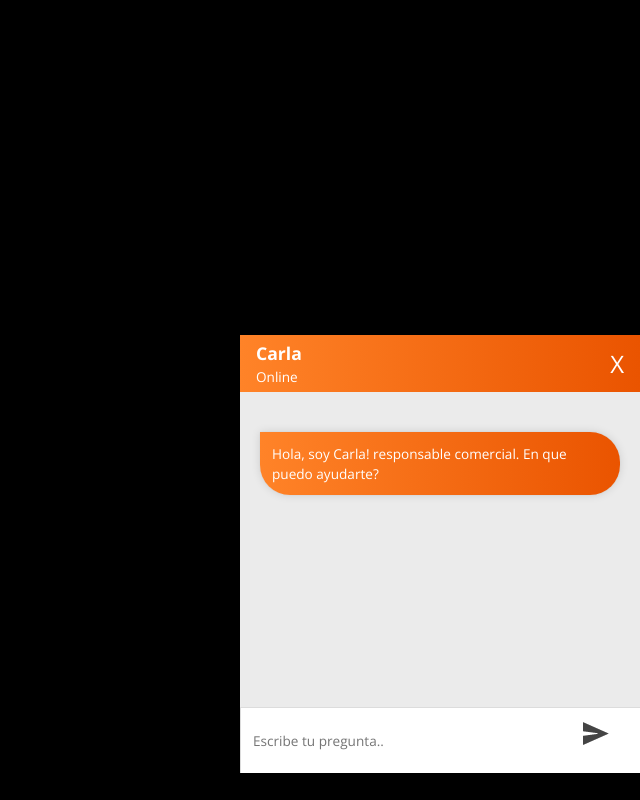
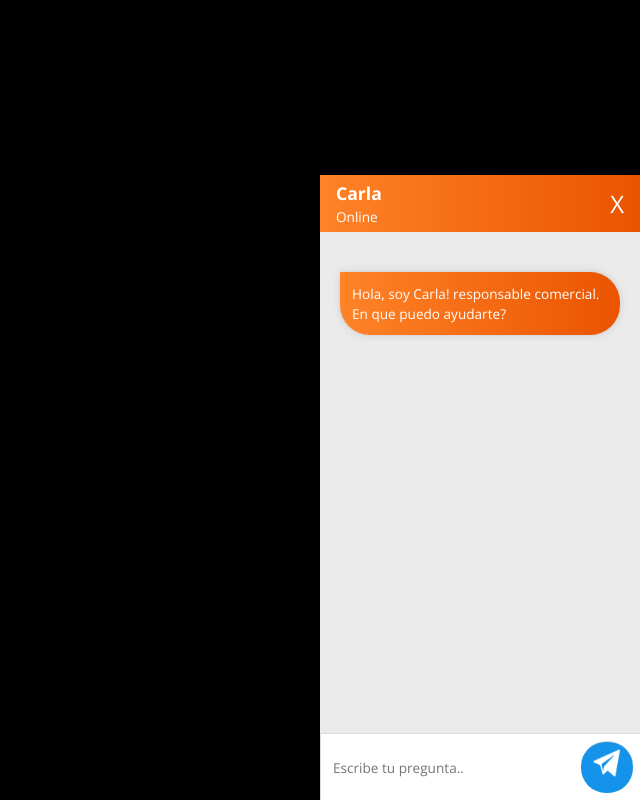
Before and after one commit to MekongDev/chatBot, a plain HTML site: page index2.html in a window 1280 px wide. Both pictures are taken after a click on the element 1237 px from the left and 750 px from the top of the page. Shown: the whole page, without its empty margins (640-1280 px from the left). Drawn offline with nearby package versions, Linux system fonts and the light colour scheme.

Commit message:
improved spinner, add sendbutton icon, change display

```diff
--- a/assets/css/style.css
+++ b/assets/css/style.css
@@ -109,11 +109,23 @@ a:focus {
 }
 
 .sendButton {
-  background-color: transparent !important;
-  position: relative;
+  background-color: #1592ea !important;
+  /* position: relative; */
+  display: inline-flex;
   bottom: 4em;
   left: 25.25em;
   border: 0;
+  cursor: pointer;
+  border-radius: 25px;
+  width: 4rem;
+  margin: 7px;
+  border-top:1px solid #dcdcdc;
+}
+
+.img-conf{
+  width: 30px;
+  height: 30px;
+  margin:5px;
 }
 
 /* MyBot */
@@ -131,8 +143,8 @@ mybot.left .profile_div {
 
 mybot .chatCont {
   position: fixed;
-  width: 400px;
-  height: 400px !important;
+  width: 320px;
+  height: 70% !important;
   /* border: 1px solid #dcdcdc; */
   bottom: 65px;
   right: 0;
@@ -170,11 +182,14 @@ mybot .bot_p_img {
 }
 
 mybot .chatForm {
+  display: flex !important;
+  border-top: 1px solid #dcdcdc;
+  background-color: white;
   position: absolute;
   bottom: -65px;
 	right: 0;
 	margin-bottom: 0;
-	width: 400px;
+	width: 320px;
   display: none;
 }
 
@@ -184,7 +199,6 @@ mybot .bot-txt:focus {
   border-radius: 0;
   height: 66px;
   border: 0;
-  border-top: 1px solid #dcdcdc;
   border-left: 1px solid #dcdcdc;
 }
 
@@ -298,7 +312,7 @@ mybot .chat-txt {
 mybot .spinner {
   background-image: linear-gradient(to right,#ff8328, #ea5400 );
   width: 70px;
-  height: 40px;
+  height: 35px;
   text-align: center;
   display: none;
   border-radius: 30px;
@@ -333,21 +347,24 @@ mybot .spinner > div {
 mybot .bounce1 {
   margin-right:3px;
   background:#303131;
-  animation: wave 0.5s linear infinite;
+  /* animation: wave 0.5s linear infinite; */
+  animation: wave 0.7s cubic-bezier(0.6, -0.28, 0.74, 0.05) infinite;
 }
 
 mybot .bounce2 {
   margin-right:3px;
   background:#303131;
-  animation: wave 0.5s linear infinite;
-  animation-delay: -0.4s;
+  /* animation: wave 0.5s linear infinite; */
+  animation: wave 0.7s cubic-bezier(0.6, -0.28, 0.74, 0.05) infinite;
+  animation-delay: 0.1s;
 }
 
 mybot .bounce3 {
   margin-right:3px;
   background:#303131;
-  animation: wave 0.5s linear infinite;
-  animation-delay: -0.3s;
+  /* animation: wave 0.5s linear infinite; */
+  animation: wave 0.7s cubic-bezier(0.6, -0.28, 0.74, 0.05) infinite;
+  animation-delay: 0.2s;
 }
 
 /* Spinner End */
@@ -355,7 +372,7 @@ mybot .bounce3 {
 .resultDiv {
   padding: 35px 20px 30px 20px;
   overflow-y: auto;
-  height: 100%;
+  height: 89%;
   /* border-top: 4px solid #878787; */
   /* box-shadow: 2px 2px 20px 4px; */
 }
--- a/assets/js/script.js
+++ b/assets/js/script.js
@@ -201,6 +201,7 @@ $(document).ready(function() {
 		$(UserResponse).appendTo('#result_div');
 		$("#chat-input").val('');
 		scrollToBottomOfResults();
+		$(".spinner").appendTo("#result_div");
 		showSpinner();
 		$('.suggestion').remove();
 	}
--- a/index2.html
+++ b/index2.html
@@ -24,14 +24,14 @@
                     <div id='closeChat'>X</div>
                 </div>
                 <div id="result_div" class="resultDiv"><p class="botResult">Hola, soy Carla! responsable comercial. En que puedo ayudarte?</p><div class="clearfix"></div></div>
+                <div class="spinner">
+                    <div class="bounce1"></div>
+                    <div class="bounce2"></div>
+                    <div class="bounce3"></div>
+                </div>
                 <div class="chatForm" id="chat-div">
-                    <div class="spinner">
-                        <div class="bounce1"></div>
-                        <div class="bounce2"></div>
-                        <div class="bounce3"></div>
-                    </div>
                     <input type="text" id="chat-input" autocomplete="off" placeholder="Escribe tu pregunta.." class="form-control bot-txt"/>
-                    <button type="submit" id="send-button" class="sendButton"><img src="./assets/img/send-button.png"/></button>
+                    <button type="submit" id="send-button" class="sendButton"><img src="./assets/img/imagen-enviar.png" class="img-conf"/></button>
                 </div>
             </div><!--chatCont end-->
 
```
Also changed, not shown: assets/img/imagen-enviar.png (added).
